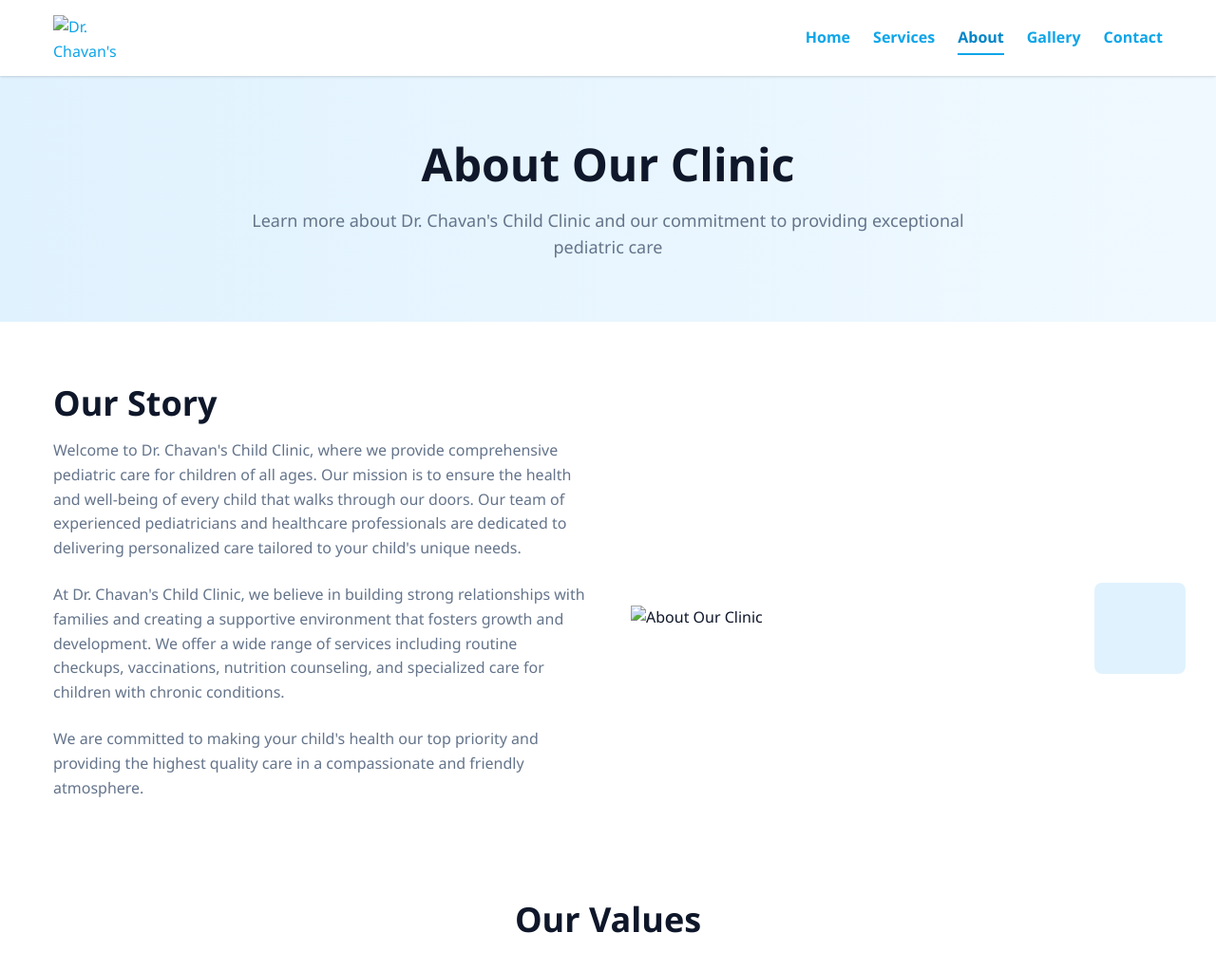
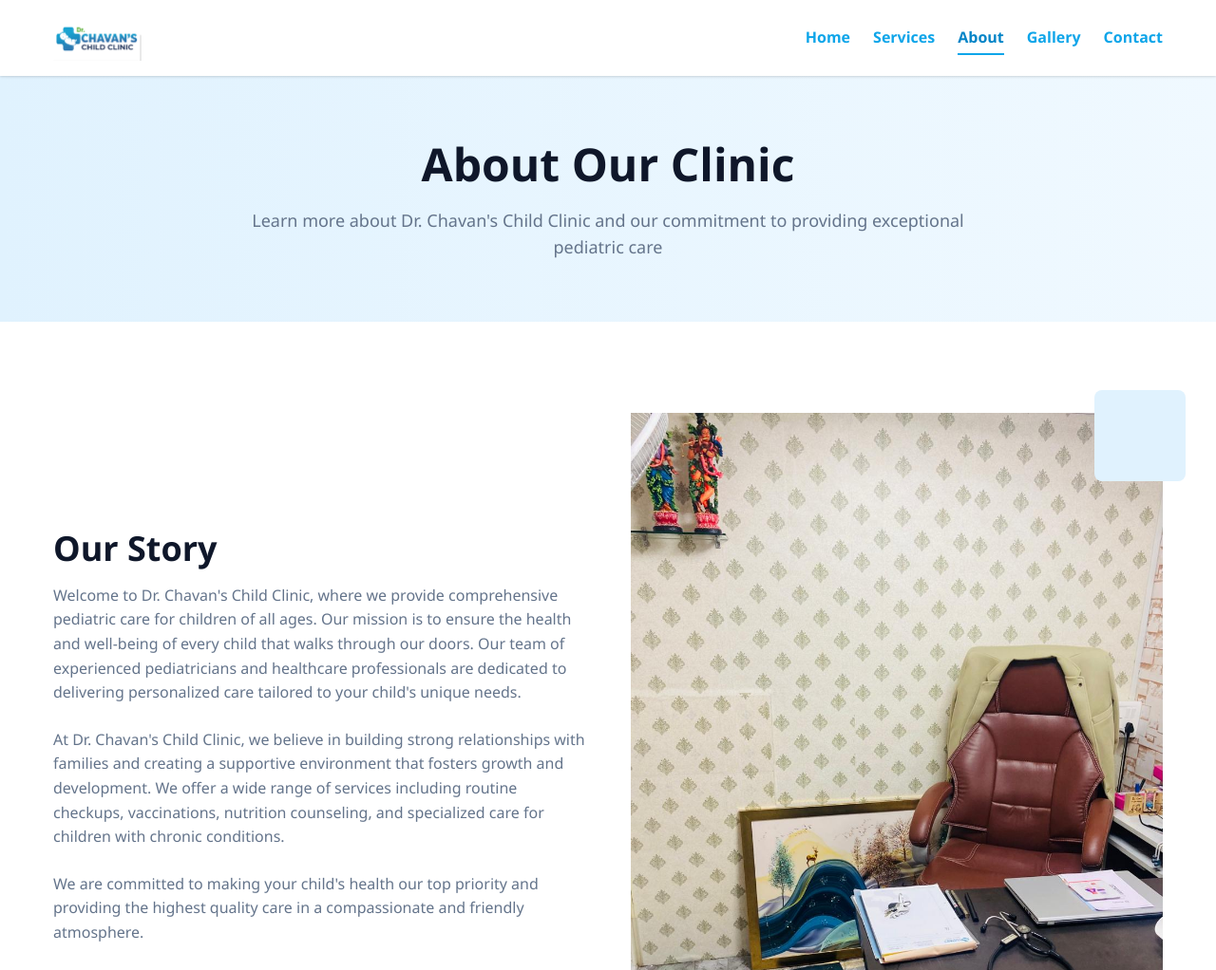
Before and after one commit to Reena-coderrr/Dr_Chavan-s_Child_Clinic, a plain HTML site: page about.html in a window 1280 px wide. Shown: the top 1022 px of the page at 95% size. Drawn offline with Linux system fonts and the light colour scheme.

Commit message:
Update about.html

```diff
--- a/about.html
+++ b/about.html
@@ -13,7 +13,7 @@
         <div class="container">
             <div class="header-content">
                 <a href="index.html" class="logo">
-                    <img src="./images/clinicimages/design.png" alt="Dr. Chavan's Child Clinic Logo" width="150" height="100">
+                    <img src="./design.png" alt="Dr. Chavan's Child Clinic Logo" width="150" height="100">
                 </a>
 
                 <!-- Desktop Navigation -->
@@ -71,7 +71,7 @@
                     </div>
                     <div class="about-image-container">
                         <div class="image-decoration right"></div>
-                        <img src="./images/clinicimages/cabin.jpg" alt="About Our Clinic">
+                        <img src="./cabin.jpg" alt="About Our Clinic">
                     </div>
                 </div>
 
@@ -133,7 +133,7 @@
                             </div>
                         </div>
                         <div class="doctor-image">
-                            <img src="./images/clinicimages/doctor.jpg" alt="Dr. Chavan">
+                            <img src="./doctor.jpg" alt="Dr. Chavan">
                         </div>
                     </div>
                 </div>
```
